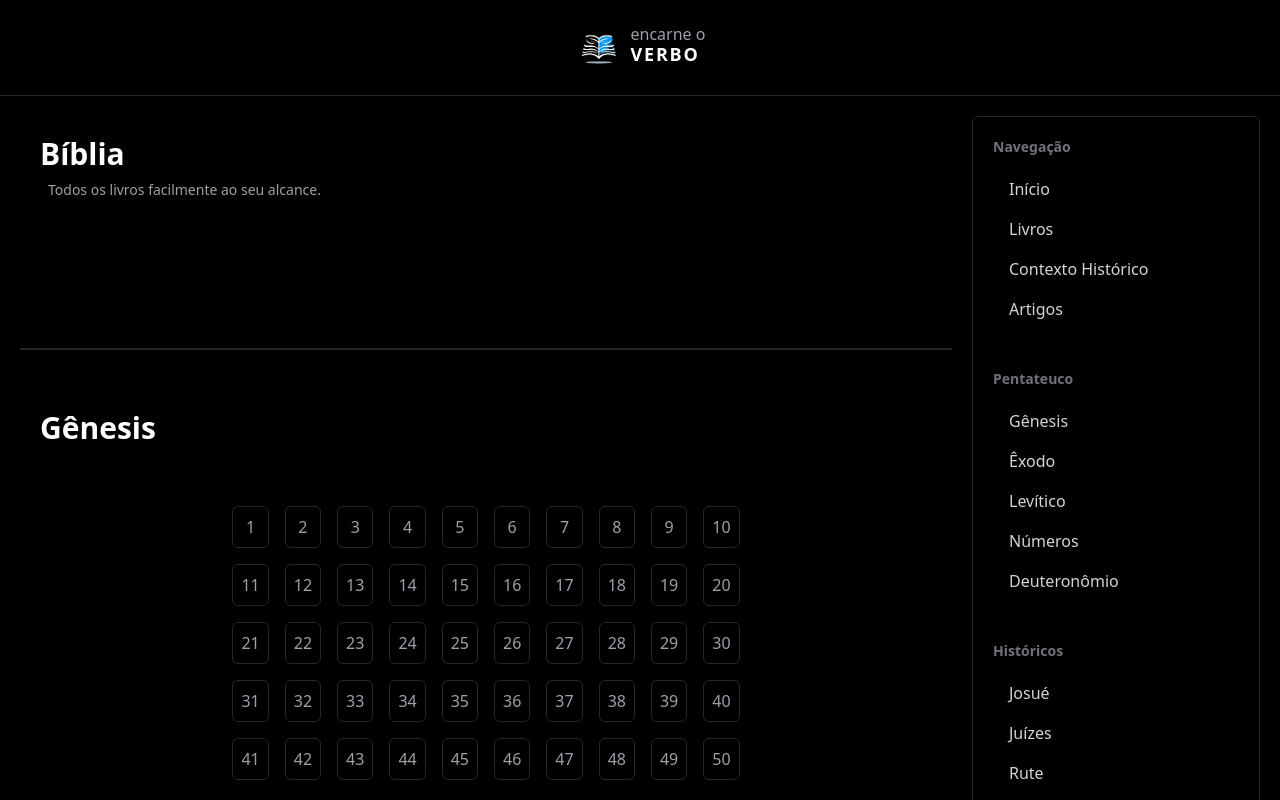
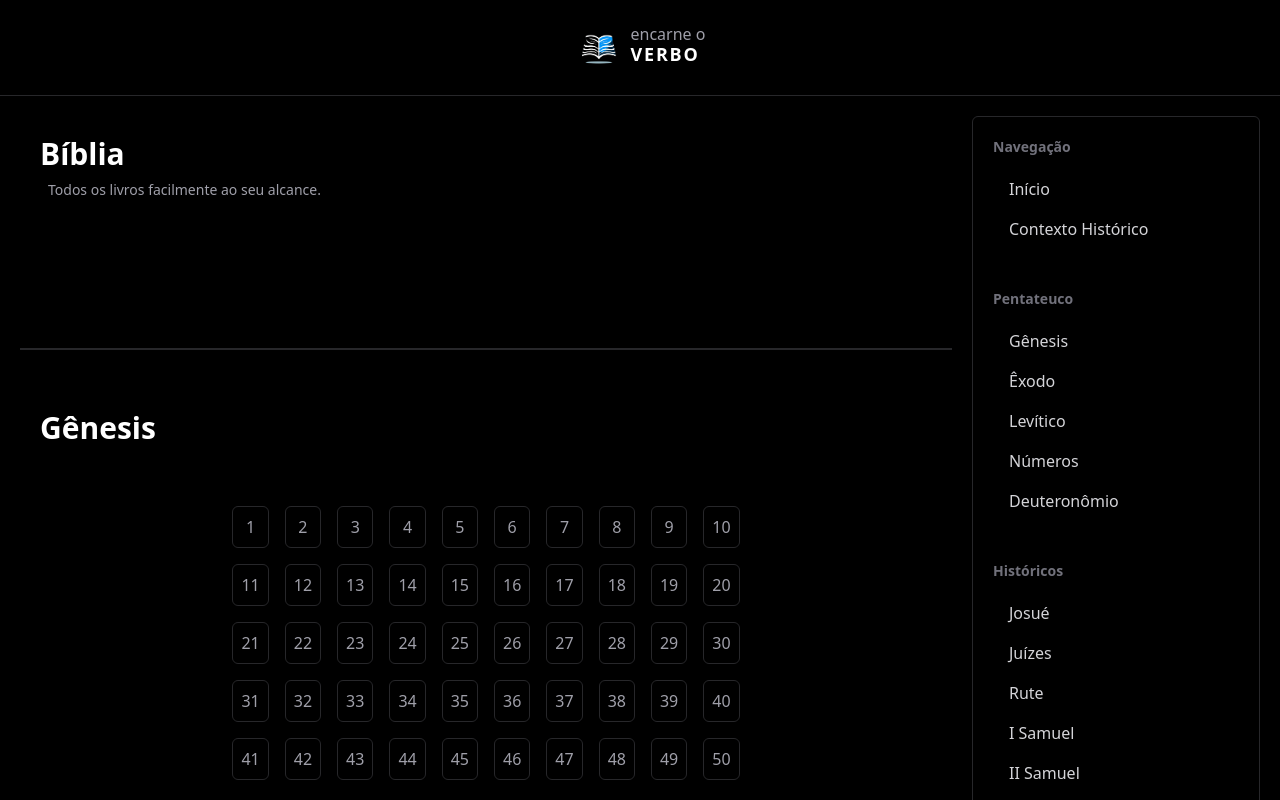
Before and after one commit to marcelonetodev/encarneoverbo, a SvelteKit app: page / in a window 1280 px wide. Shown: the top 800 px of the page. Built offline with nearby package versions, Linux system fonts and the light colour scheme.

Commit message:
Projeto quase concluído

```diff
--- a/src/components/templates/AreaLateral.svelte
+++ b/src/components/templates/AreaLateral.svelte
@@ -8,9 +8,9 @@
 >
   <Menu titulo="Navegação">
     <MenuItem texto="Início" href="/" />
-    <MenuItem texto="Livros" href="/livros" />
-    <MenuItem texto="Contexto Histórico" href="/" />
-    <MenuItem texto="Artigos" href="/" />
+    <MenuItem texto="Contexto Histórico" href="/livros" />
+    <!-- <MenuItem texto="Livros" href="/livros" />
+    <MenuItem texto="Artigos" href="/" /> -->
   </Menu>
   <Menu titulo="Pentateuco">
     <MenuItem texto="Gênesis" href="/livros/GEN" />
--- a/src/components/templates/MenuItem.svelte
+++ b/src/components/templates/MenuItem.svelte
@@ -6,7 +6,7 @@
 <li>
   <a
     {href}
-      class="flex gap-2 items-center cursor-pointer px-4 py-2 hover:underline hover:text-white text-zinc-300 hover:bg-white/10"
+    class="underline-offset-8 flex gap-2 items-center cursor-pointer px-4 py-2 hover:underline hover:text-white text-zinc-300 hover:bg-white/10"
   >
     <span>{texto}</span>
   </a>
--- a/src/routes/+page.svelte
+++ b/src/routes/+page.svelte
@@ -18,6 +18,7 @@
     text = book.text;
     reference = book.reference;
     count++;
+    window.scrollTo(0, 0);
   }
 </script>
 
```
Lines whose indentation alone changed are shown as unchanged.
